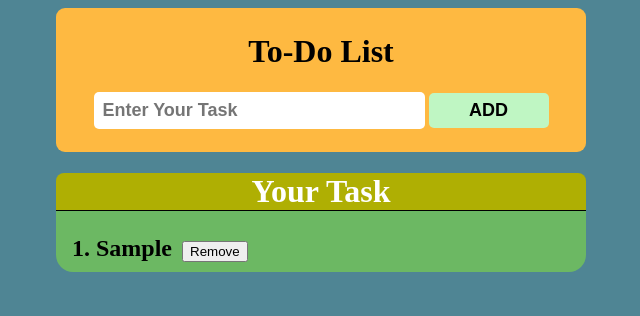
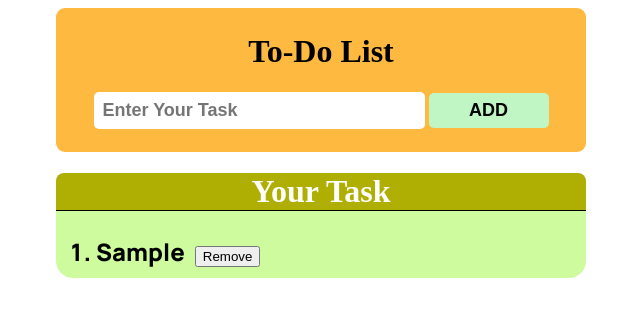
Before and after one commit to mahadev-das/To-Do-List, a plain HTML site: page index.html in a window 1280 px wide. Both pictures are taken after typing "Sample" into the empty fields and a click on the button "ADD". Shown: the whole page, without its empty margins (319-959 px from the left). Drawn offline with Linux system fonts and the light colour scheme.

Commit message:
change text font

```diff
--- a/app.js
+++ b/app.js
@@ -25,6 +25,7 @@ function newli() {
     remvbtn.style.display = 'inline-block';
     li.innerText = input.value;
     li.style.paddingBottom = '10px';
+    li.style.fontFamily='Manrope,sans-serif';
     console.dir(input);
     ul.appendChild(li);
     li.appendChild(remvbtn);
--- a/index.html
+++ b/index.html
@@ -4,6 +4,9 @@
     <meta charset="UTF-8">
     <meta name="viewport" content="width=device-width, initial-scale=1.0">
     <title>Document</title>
+    <link rel="preconnect" href="https://fonts.googleapis.com">
+<link rel="preconnect" href="https://fonts.gstatic.com" crossorigin>
+<link href="https://fonts.googleapis.com/css2?family=DM+Sans:ital,opsz,wght@0,9..40,100..1000;1,9..40,100..1000&family=Manrope:wght@200..800&display=swap" rel="stylesheet">
     <link rel="stylesheet" href="style.css">
 </head>
 <body>
--- a/style.css
+++ b/style.css
@@ -1,6 +1,6 @@
-body{
+/* body{
     background-color: rgb(79, 133, 148);
-}
+} */
 
 
 .container1{
```
